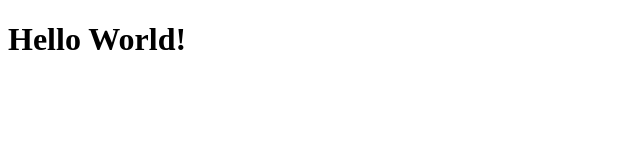
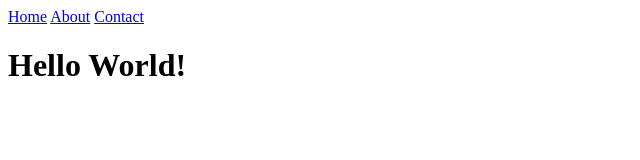
Before and after one commit to TheMichaelRay/git-practice, a plain HTML site: page index.html in a window 1280 px wide. Shown: the whole page, without its empty margins (0-640 px from the left). Drawn offline with Linux system fonts and the light colour scheme.

Commit message:
header-nav finished

```diff
--- a/index.html
+++ b/index.html
@@ -5,6 +5,11 @@
     <title>Git Practice</title>
   </head>
   <body>
+    <nav>
+      <a href="/home">Home</a>
+      <a href="/about">About</a>
+      <a href="/contact">Contact</a>
+    </nav>
     <h1>Hello World!</h1>
   </body>
 </html>
```
